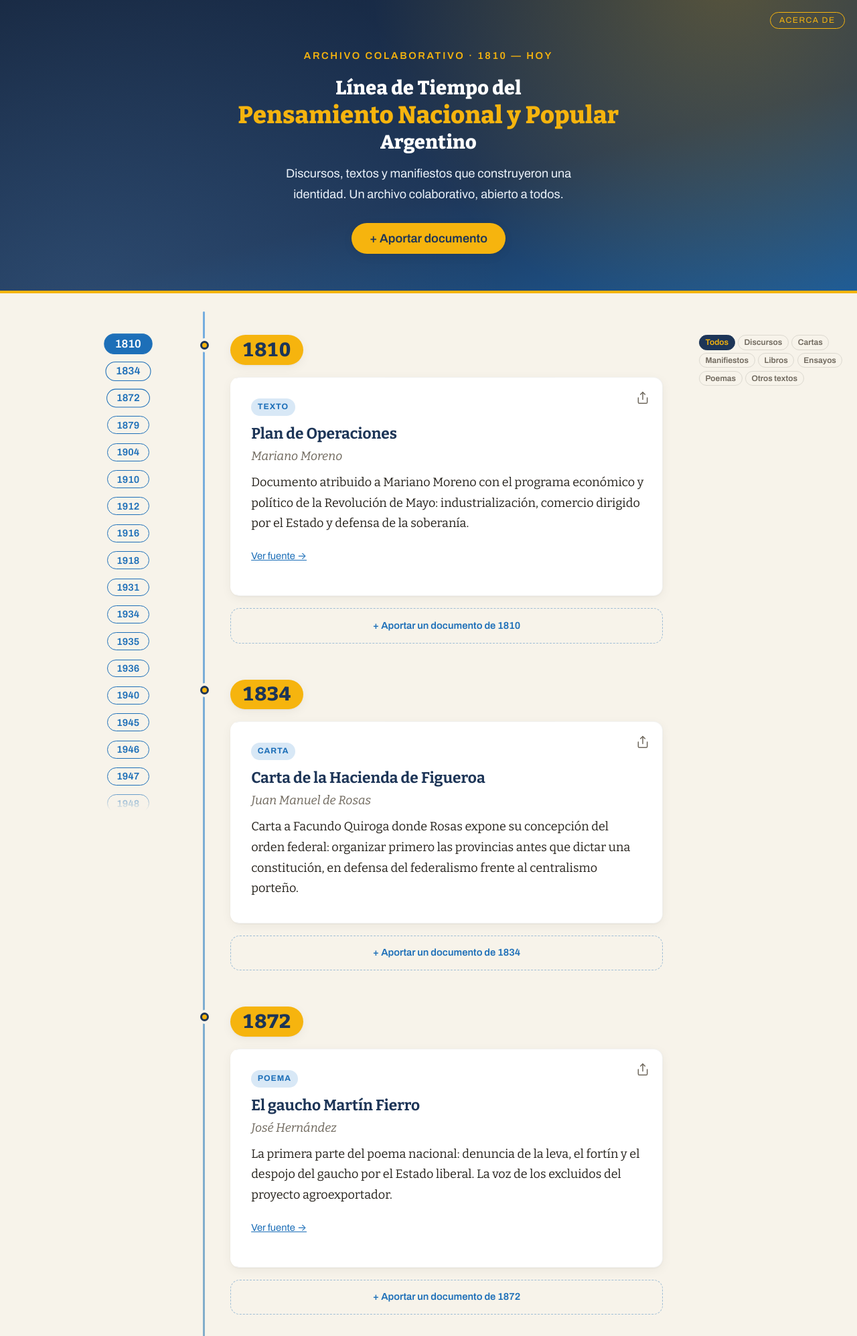
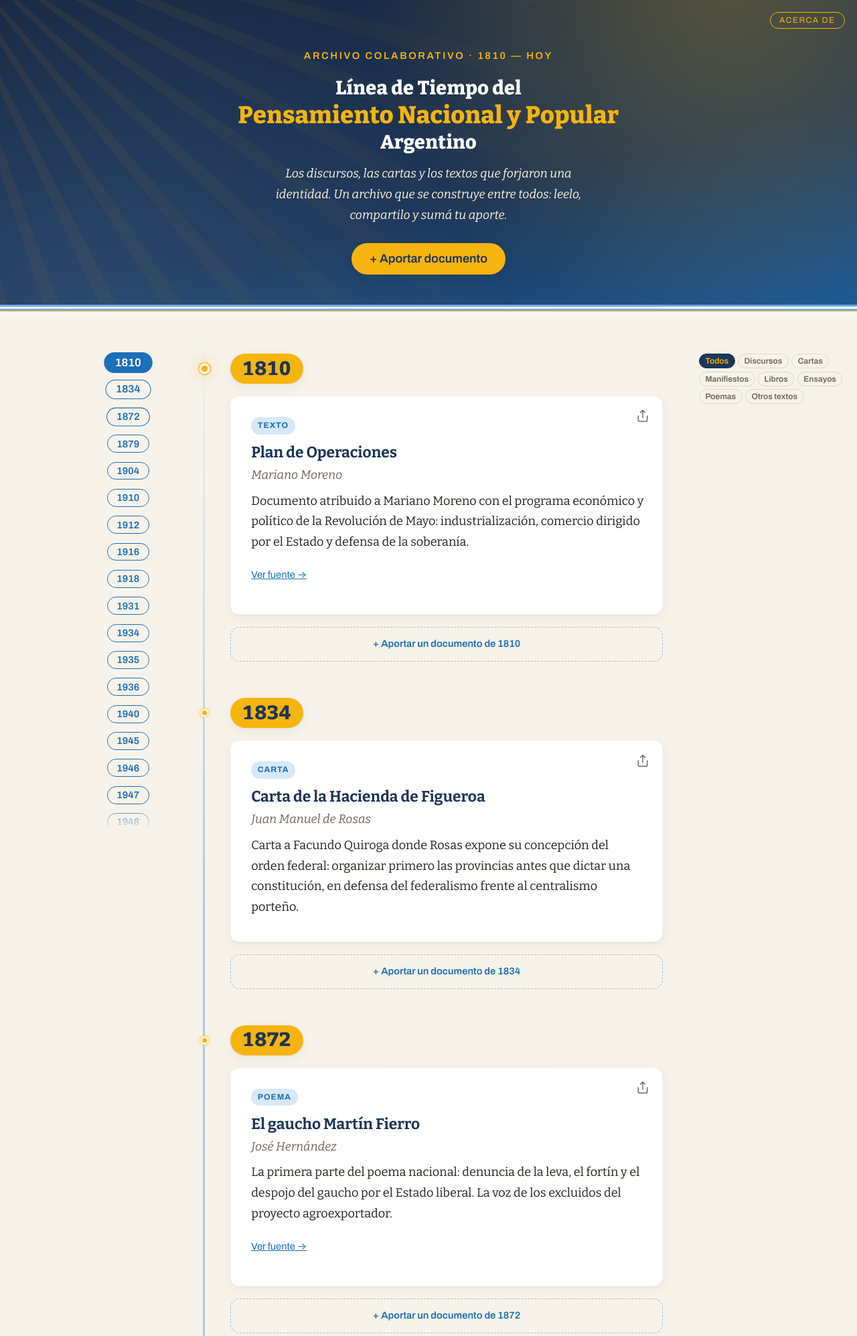
Before and after one commit to tbagencia/pensamiento-nacional-popular, a PHP site: page / in a window 1280 px wide. Shown: the top 1995 px of the page at 67% size. Run offline with PHP 8.4, Linux system fonts and the light colour scheme; some libraries are stand-ins or nearby versions.

Commit message:
feat: warmer national identity for header and timeline
- Sol de Mayo: thin gold rays fanning from the top-left corner (CSS only)
- Flag band (celeste-white-celeste) over a 1px gold hairline
- Tagline in italic Bitter with inviting copy
- Timeline line fades at both ends, sky-to-gold and translucent
- Year dots glow like little suns; the in-view year scales up via
  scrollspy data-current
- Dot vertically centered on the year pill using fluid tokens
- Year-less /linea redirects home (htaccess + router + test)

```diff
--- a/admin/index.php
+++ b/admin/index.php
@@ -95,7 +95,7 @@ function e(?string $s): string
   <link rel="preconnect" href="https://fonts.googleapis.com">
   <link rel="preconnect" href="https://fonts.gstatic.com" crossorigin>
   <link href="https://fonts.googleapis.com/css2?family=Archivo:wght@400;500;600;700&amp;family=Bitter:ital,wght@0,400;0,600;0,700;0,800;1,400&amp;display=swap" rel="stylesheet">
-  <link rel="stylesheet" href="/assets/css/styles.css?v=3">
+  <link rel="stylesheet" href="/assets/css/styles.css?v=4">
 </head>
 <body class="admin-body">
 
--- a/api/verify.php
+++ b/api/verify.php
@@ -56,7 +56,7 @@ $messages = [
   <link rel="preconnect" href="https://fonts.googleapis.com">
   <link rel="preconnect" href="https://fonts.gstatic.com" crossorigin>
   <link href="https://fonts.googleapis.com/css2?family=Archivo:wght@400;500;600;700&amp;family=Bitter:ital,wght@0,400;0,600;0,700;0,800;1,400&amp;display=swap" rel="stylesheet">
-  <link rel="stylesheet" href="/assets/css/styles.css?v=3">
+  <link rel="stylesheet" href="/assets/css/styles.css?v=4">
 </head>
 <body>
   <main class="verify-page">
--- a/assets/css/styles.css
+++ b/assets/css/styles.css
@@ -218,8 +218,41 @@ a {
 	text-align: center;
 	padding: var(--space-2xl) var(--space-s) var(--space-xl);
 	position: relative;
+	isolation: isolate;
 	overflow: clip;
-	border-block-end: 4px solid var(--gold);
+	border-block-end: 1px solid var(--gold);
+}
+
+/* Sol de Mayo: faint sun rays radiating from behind the title. */
+.site-header:not(.site-header-small)::before {
+	content: "";
+	position: absolute;
+	inset: -30% -10%;
+	z-index: -1;
+	background: repeating-conic-gradient(
+		from 90deg at 0% 0%,
+		rgba(246, 180, 14, 0.09) 0deg 2deg,
+		transparent 2deg 7deg
+	);
+	-webkit-mask-image: radial-gradient(circle at 0% 0%, #000, transparent 65%);
+	mask-image: radial-gradient(circle at 0% 0%, #000, transparent 65%);
+	pointer-events: none;
+}
+
+/* Flag band: celeste-white-celeste stripes above the gold border. */
+.site-header:not(.site-header-small)::after {
+	content: "";
+	position: absolute;
+	inset-inline: 0;
+	inset-block-end: 0;
+	height: 9px;
+	background: linear-gradient(
+		to bottom,
+		var(--sky) 0 3px,
+		#fff 3px 6px,
+		var(--sky) 6px 9px
+	);
+	pointer-events: none;
 }
 
 .eyebrow {
@@ -409,9 +442,11 @@ a {
 .tagline {
 	max-inline-size: 44ch;
 	margin: 0 auto var(--space-m);
+	font-family: var(--font-display);
+	font-style: italic;
 	font-weight: 400;
 	line-height: 1.7;
-	color: color-mix(in srgb, #fff 86%, var(--sky));
+	color: color-mix(in srgb, #fff 85%, var(--gold));
 }
 
 .site-header-small {
@@ -583,7 +618,13 @@ main.center {
 	inset-block: 0;
 	left: calc(var(--space-3xs) + 1px);
 	width: 3px;
-	background: linear-gradient(var(--sky), var(--gold));
+	background: linear-gradient(
+		to bottom,
+		transparent,
+		color-mix(in srgb, var(--sky) 60%, transparent) 6%,
+		color-mix(in srgb, var(--gold) 75%, transparent) 94%,
+		transparent
+	);
 	border-radius: var(--radius-pill);
 }
 
@@ -596,13 +637,37 @@ main.center {
 	content: "";
 	position: absolute;
 	left: calc(-1 * var(--space-m) + var(--space-3xs) - 4px);
-	top: calc(var(--space-l) + 0.5em);
+	/* Vertically centered on the year pill: pill height is one
+	   --text-2 line (1.25 lh) plus block padding, minus the dot. */
+	top: calc(
+		var(--space-l) +
+			(var(--text-2) * 1.25 + var(--space-3xs) * 2 - 13px) / 2
+	);
 	width: 13px;
 	height: 13px;
 	border-radius: 50%;
 	background: var(--gold);
-	border: 3px solid var(--brand-deep);
-	box-shadow: 0 0 0 4px var(--paper);
+	border: 3px solid var(--paper);
+	box-shadow:
+		0 0 0 1px color-mix(in srgb, var(--gold) 50%, transparent),
+		0 0 10px rgba(246, 180, 14, 0.3);
+	transition:
+		transform 0.3s var(--ease-out),
+		box-shadow 0.3s ease;
+}
+
+/* The year currently in view glows like a little sun. */
+.timeline-year[data-current="true"]::before {
+	transform: scale(1.3);
+	box-shadow:
+		0 0 0 1px var(--gold),
+		0 0 16px rgba(246, 180, 14, 0.55);
+}
+
+@media (prefers-reduced-motion: reduce) {
+	.timeline-year::before {
+		transition: none;
+	}
 }
 
 /* Year heading floats under the nav while its cards scroll by */
--- a/assets/js/app.js
+++ b/assets/js/app.js
@@ -290,6 +290,10 @@ function setupScrollSpy() {
 				if (entry.isIntersecting) {
 					setActiveChip(entry.target.dataset.year);
 					syncUrl(entry.target.dataset.year);
+					for (const s of sections) {
+						if (s !== entry.target) delete s.dataset.current;
+					}
+					entry.target.dataset.current = "true";
 				}
 			}
 			// Above the first year section: highlight "Todos".
--- a/cargar.html
+++ b/cargar.html
@@ -13,7 +13,7 @@
       href="https://fonts.googleapis.com/css2?family=Archivo:wght@400;500;600;700&amp;family=Bitter:ital,wght@0,400;0,600;0,700;0,800;1,400&amp;display=swap"
       rel="stylesheet"
     />
-    <link rel="stylesheet" href="/assets/css/styles.css?v=3" />
+    <link rel="stylesheet" href="/assets/css/styles.css?v=4" />
   </head>
   <body>
     <header class="site-header site-header-small">
--- a/index.html
+++ b/index.html
@@ -32,7 +32,7 @@
       href="https://fonts.googleapis.com/css2?family=Archivo:wght@400;500;600;700&amp;family=Bitter:ital,wght@0,400;0,600;0,700;0,800;1,400&amp;display=swap"
       rel="stylesheet"
     />
-    <link rel="stylesheet" href="/assets/css/styles.css?v=3" />
+    <link rel="stylesheet" href="/assets/css/styles.css?v=4" />
   </head>
   <body>
     <header class="site-header">
@@ -42,8 +42,9 @@
         ><br />Argentino
       </h1>
       <p class="tagline">
-        Discursos, textos y manifiestos que construyeron una identidad. Un
-        archivo colaborativo, abierto a todos.
+        Los discursos, las cartas y los textos que forjaron una identidad. Un
+        archivo que se construye entre todos: leelo, compartilo y sumá tu
+        aporte.
       </p>
       <a href="/cargar" class="btn btn-accent">+ Aportar documento</a>
       <button
@@ -206,7 +207,7 @@
       </div>
     </aside>
 
-    <script src="/assets/js/app.js?v=6"></script>
+    <script src="/assets/js/app.js?v=7"></script>
     <script src="/assets/js/credits.js?v=2"></script>
   </body>
 </html>
--- a/router.php
+++ b/router.php
@@ -7,6 +7,12 @@
  */
 
 $path = parse_url($_SERVER['REQUEST_URI'], PHP_URL_PATH);
+
+// A year-less /linea has nothing to show: send it home.
+if (preg_match('#^/linea/?$#', $path)) {
+    header('Location: /', true, 302);
+    return true;
+}
 
 if (preg_match('#^/linea/[0-9]{4}/?$#', $path)) {
     header('Content-Type: text/html; charset=utf-8');
```
Also changed, not shown: tests/integration.php (+1 -0 lines), .htaccess.
